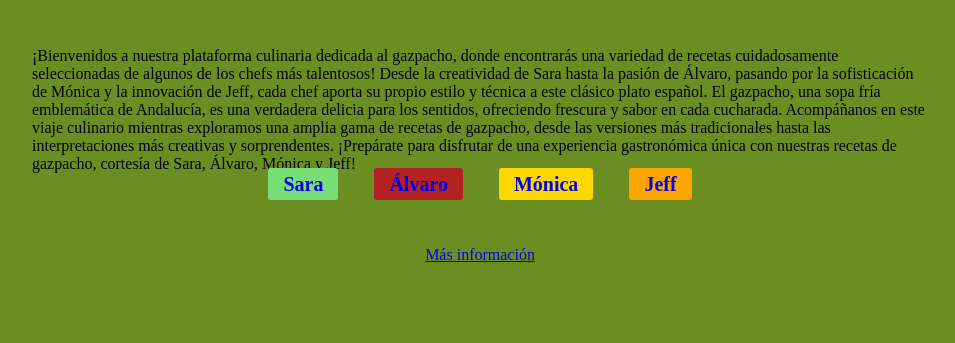
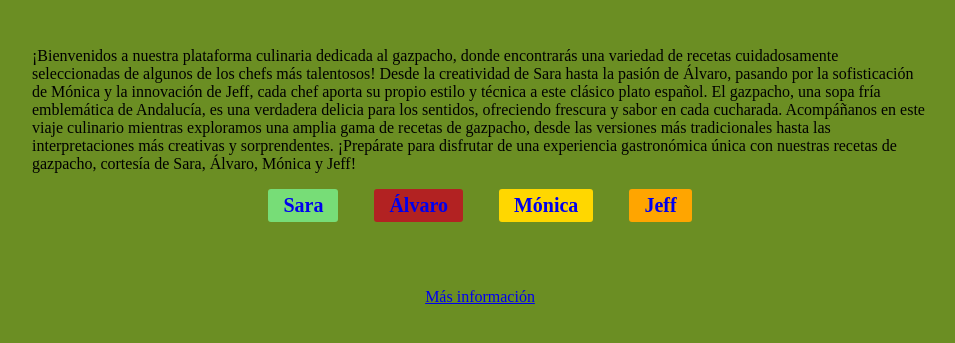
Before and after one commit to Jairos039/gazpacho, a plain HTML site: page index.html in a window 1280 px wide. Shown: the part 111-454 px from the top of the page, without its empty margins (160-1115 px from the left). Drawn offline with Linux system fonts and the light colour scheme.

Commit message:
correcciones de estilo pag principal

```diff
--- a/css/style.css
+++ b/css/style.css
@@ -1,33 +1,47 @@
-*{
+* {
+    /*Selector: ¡todo!*/
     margin: 0;
     padding: 0;
 }
-body{
-    background-color: #6B8E23;
+body {
+    /*Selector: etiqueta*/
+    background-color: #6b8e23;
 }
-.header{
+.header {
+    /*Selector: clase*/
     margin-top: 50px;
     margin-bottom: 50px;
 }
-.header h1{
+.header h1 {
+    /*Selector: en cascada una clase y una etiqueta*/
     text-align: center;
     font-weight: bolder;
     font-size: 50px;
 }
-main{
+main {
+    /*Selector: etiqueta*/
     max-width: 70%;
     margin: 0 auto;
 }
-ul.chef_list{
+.intro {
+    /*Selector: clase*/
+    margin-bottom: 1rem;
+}
+
+ul.chef_list {
+    /*Selector combinando etiqueta + clase*/
     list-style: none;
     text-align: center;
 }
-.chef_list li{
+.chef_list li {
+    /*Selector: en cascada una clase y una etiqueta*/
     display: inline-block;
     margin: 0px 16px;
-
+    margin-bottom: 16px;
 }
-.chef_list li a{
+.chef_list li a {
+    /*Selector: en cascada una clase, una etiqueta y otra etiqueta*/
+    display: block;
     text-decoration: none;
     padding: 5px 15px;
     border-radius: 3px;
@@ -35,23 +49,28 @@ ul.chef_list{
     font-size: 20px;
 }
 
-.sara a{
-    background-color: #77DD77;
+.sara a {
+    /*Selector: en cascada una clase y una etiqueta*/
+    background-color: #77dd77;
 }
 
-.alvaro a{
-    background-color: #B22222;
+.alvaro a {
+    /*Selector: en cascada una clase y una etiqueta*/
+    background-color: #b22222;
 }
 
-.monica a{
-    background-color: #FFD700;
+.monica a {
+    /*Selector: en cascada una clase y una etiqueta*/
+    background-color: #ffd700;
 }
 
-.jeff a{
-    background-color: #FFA500;
+.jeff a {
+    /*Selector: en cascada una clase y una etiqueta*/
+    background-color: #ffa500;
 }
 
-footer{
+footer {
+    /*Selector: etiqueta*/
     margin-top: 50px;
     text-align: center;
 }
```
